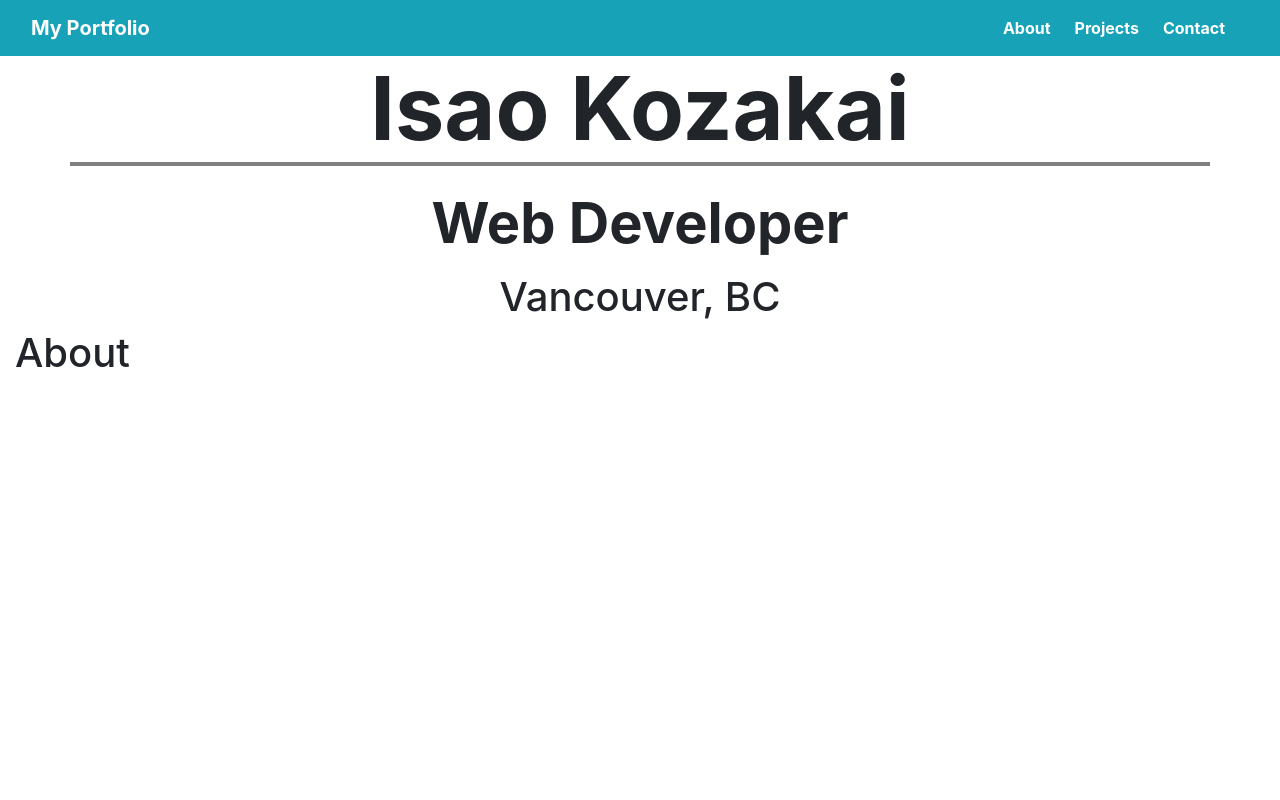
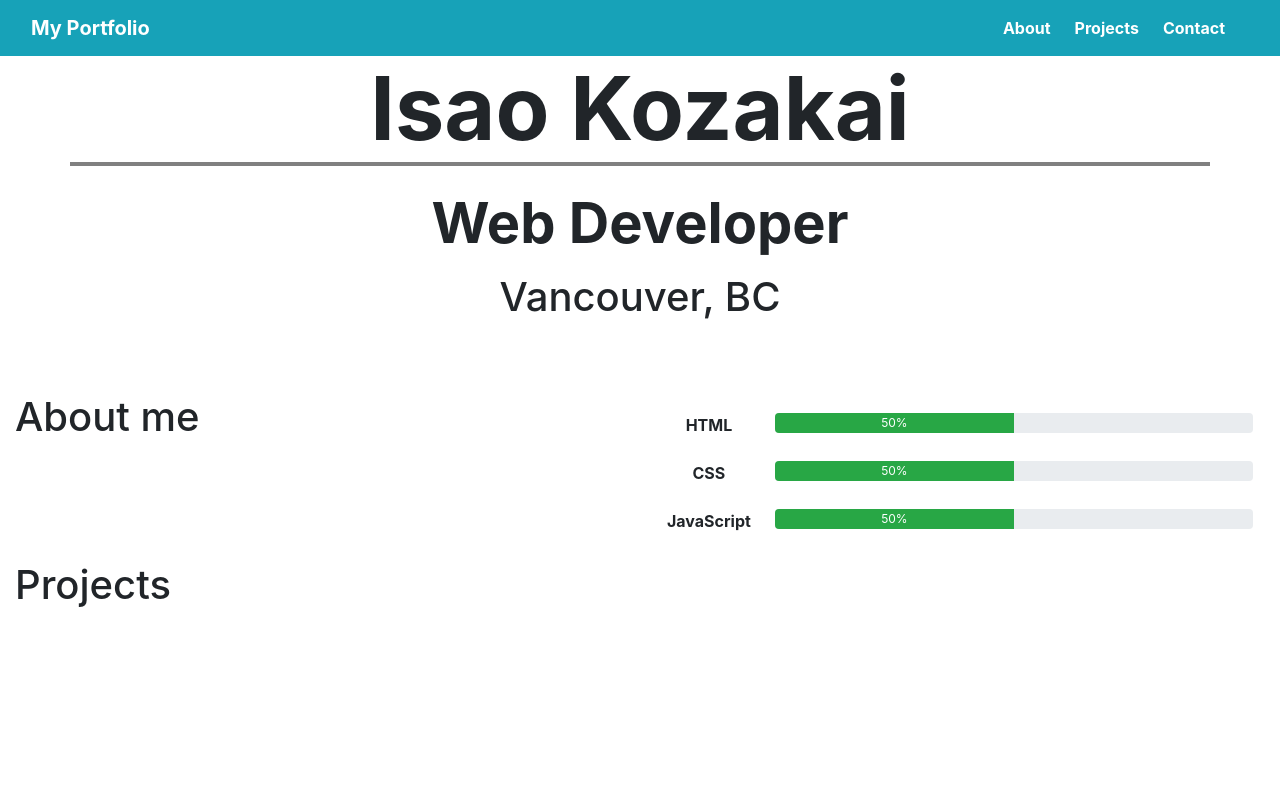
Before and after one commit to isaokozakai/my-portfolio-site_v1, a React (Create React App) app: page / in a window 1280 px wide. Shown: the top 800 px of the page. Built offline with nearby package versions, Linux system fonts and the light colour scheme.

Commit message:
Update About

```diff
--- a/src/components/About.js
+++ b/src/components/About.js
@@ -1,31 +1,41 @@
-import React from 'react'
+import React from 'react';
+import {
+  Row,
+  Col,
+  Progress,
+  Table
+} from 'reactstrap';
 
-const About = () => (
-  <div id="about">
-    <h1>About</h1>
-    <br />
-    <br />
-    <br />
-    <br />
-    <br />
-    <br />
-    <br />
-    <br />
-    <br />
-    <br />
-    <br />
-    <br />
-    <br />
-    <br />
-    <br />
-    <br />
-    <br />
-    <br />
-    <br />
-    <br />
-    <br />
-    <br />
-  </div>
-)
+const About = () => {
+  return (
+    <Row>
+      <Col className="h1 mt-3" sm>About me</Col>
+      <Col className="mt-4" sm>
+        <Table borderless>
+          <tbody>
+            <tr>
+              <th className="skill-table-header">HTML</th>
+              <td>
+                <Progress value={50} color="success" style={{height: "20px"}}>50%</Progress>
+              </td>
+            </tr>
+            <tr>
+              <th className="skill-table-header">CSS</th>
+              <td>
+                <Progress value={50} color="success" style={{height: "20px"}}>50%</Progress>
+              </td>
+            </tr>
+            <tr>
+              <th className="skill-table-header">JavaScript</th>
+              <td>
+                <Progress value={50} color="success" style={{height: "20px"}}>50%</Progress>
+              </td>
+            </tr>
+          </tbody>
+        </Table>
+      </Col>
+    </Row>
+  );
+};
 
 export default About;
--- a/src/components/Landing.js
+++ b/src/components/Landing.js
@@ -1,8 +1,9 @@
 import React from 'react'
 import { Container, Row, Col } from 'reactstrap'
 
-const Landing = () => (
-  <Container>
+const Landing = () => {
+  return (
+    <Container className="mb-5">
       <Row>
         <Col className="landing-title display-2 font-weight-bold text-center">
           Isao Kozakai
@@ -19,6 +20,7 @@ const Landing = () => (
       </Col>
       </Row>
     </Container>
-)
+  );
+};
 
 export default Landing;
--- a/src/components/Projects.js
+++ b/src/components/Projects.js
@@ -1,5 +1,5 @@
-import React from 'react'
-import { } from 'reactstrap'
+import React from 'react';
+import {  } from 'reactstrap';
 
 const Project = () => (
   <div id="projects">
--- a/src/styles/App.scss
+++ b/src/styles/App.scss
@@ -1,5 +1,11 @@
 .landing-title {
   border-bottom: 0.3rem solid gray;
+}
+
+.skill-table-header {
+  width: 5px;
+  text-align: center;
+  vertical-align: middle;
 }
 
 .contact-title {
```
Lines whose indentation alone changed are shown as unchanged.
